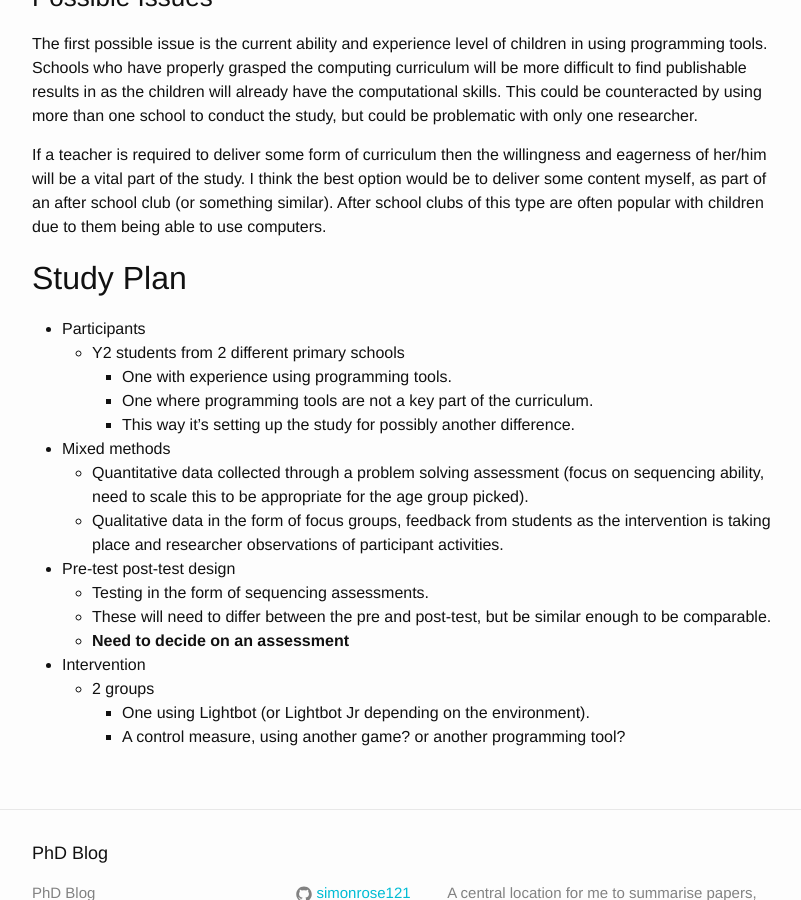
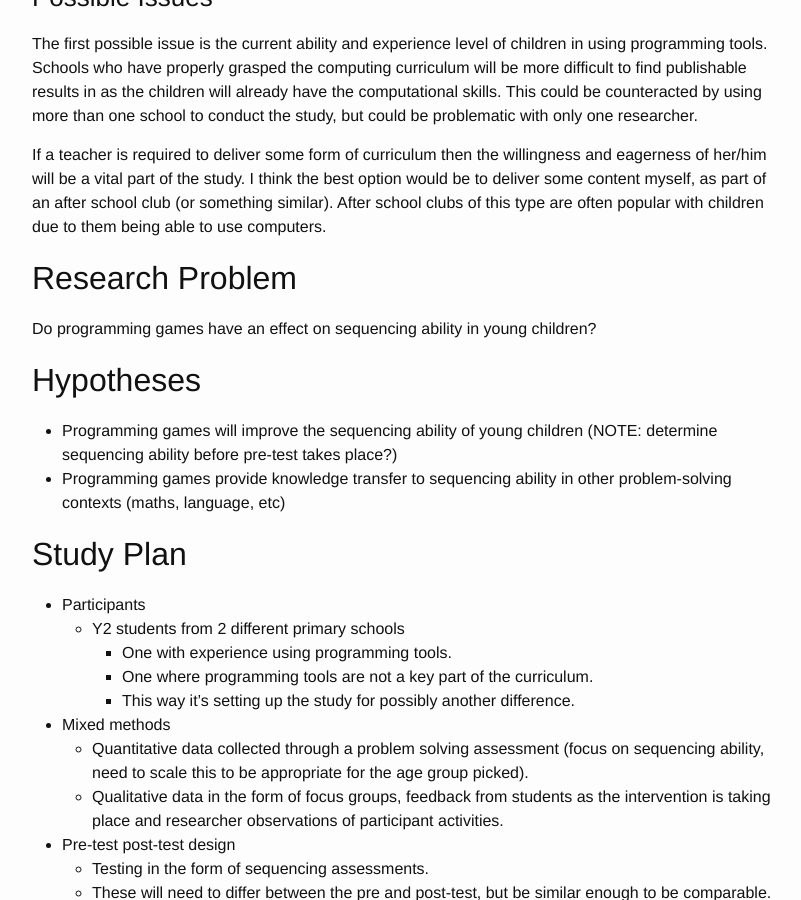
Before and after one commit to simonrose121/phd, a Jekyll site: the page built from _posts/2016-12-13-preliminary-study.md, in a window 1280 px wide and 900 px high, scrolled down 1678 px. Shown: the whole window, without its empty margins (238-1039 px from the left). Built offline with Jekyll 4.4.1, drawn with Linux system fonts in a browser that asks for light colours.

Commit message:
Change focus from programming tools to games (be more specific)

```diff
--- a/_posts/2016-12-13-preliminary-study.md
+++ b/_posts/2016-12-13-preliminary-study.md
@@ -60,6 +60,15 @@ The first possible issue is the current ability and experience level of children
 
 If a teacher is required to deliver some form of curriculum then the willingness and eagerness of her/him will be a vital part of the study. I think the best option would be to deliver some content myself, as part of an after school club (or something similar). After school clubs of this type are often popular with children due to them being able to use computers.
 
+## Research Problem
+
+Do programming games have an effect on sequencing ability in young children?
+
+## Hypotheses
+
+- Programming games will improve the sequencing ability of young children (NOTE: determine sequencing ability before pre-test takes place?)
+- Programming games provide knowledge transfer to sequencing ability in other problem-solving contexts (maths, language, etc)
+
 ## Study Plan
 
 - Participants
```
